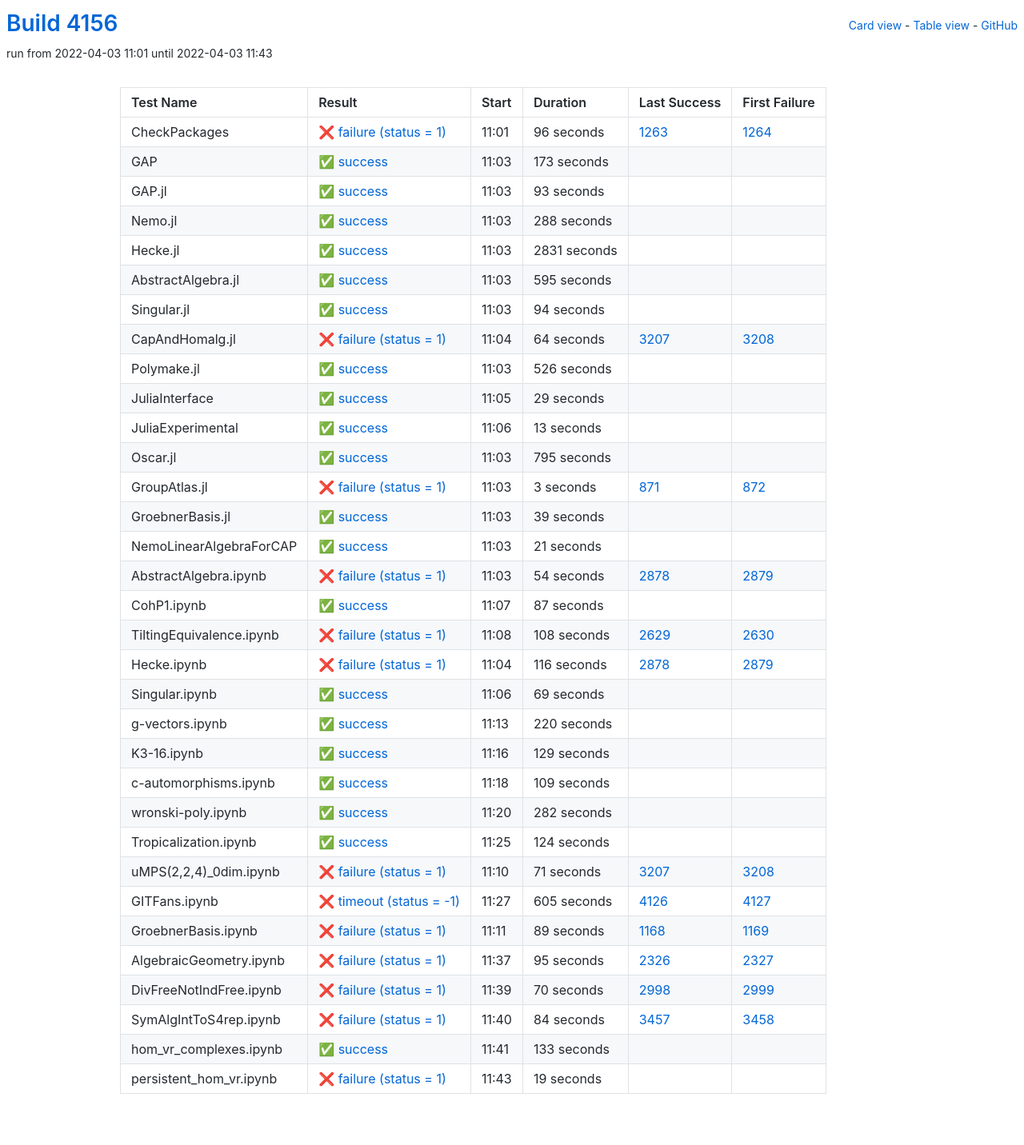
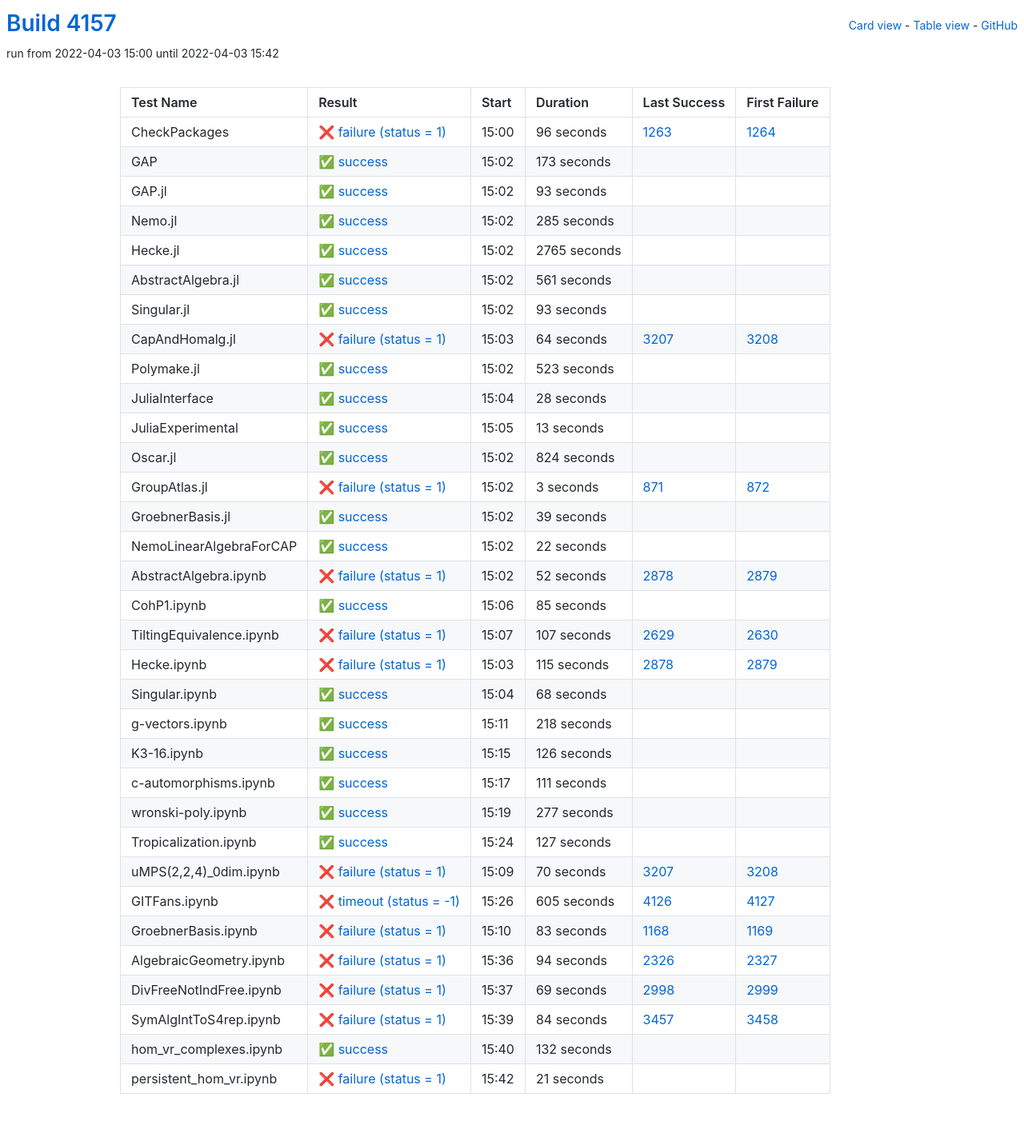
Before and after one commit to oscar-system/oscar-ci-status-stable, a Jekyll site: the page built from table.html, in a window 1280 px wide. Shown: the whole page at 80% size. Built offline with Jekyll 4.4.1, drawn with Linux system fonts in a browser that asks for light colours.

Commit message:
Build #4157

```diff
--- a/_data/ci.yml
+++ b/_data/ci.yml
@@ -1,6 +1,6 @@
 ---
-build: 4156
-build_url: https://oscarci.mathematik.uni-kl.de/job/oscar-stable/4156/
+build: 4157
+build_url: https://oscarci.mathematik.uni-kl.de/job/oscar-stable/4157/
 job: oscar-stable
 organization: oscar-system
 repo: oscar-ci-status-stable
@@ -8,8 +8,8 @@ repourl: https://github.com/oscar-system/oscar-ci-status-stable
 tests:
 - name: CheckPackages
   id: checkpackages
-  log: https://oscarci.mathematik.uni-kl.de/job/oscar-stable/4156/artifact/logs/build-4156/CheckPackages.log
-  start: 2022-04-03 11:01
+  log: https://oscarci.mathematik.uni-kl.de/job/oscar-stable/4157/artifact/logs/build-4157/CheckPackages.log
+  start: 2022-04-03 15:00
   success: false
   exitcode: 1
   status: failure
@@ -20,8 +20,8 @@ tests:
   first_failure_url: https://oscarci.mathematik.uni-kl.de/job/oscar-stable/1264/
 - name: GAP
   id: gap
-  log: https://oscarci.mathematik.uni-kl.de/job/oscar-stable/4156/artifact/logs/build-4156/GAP.log
-  start: 2022-04-03 11:03
+  log: https://oscarci.mathematik.uni-kl.de/job/oscar-stable/4157/artifact/logs/build-4157/GAP.log
+  start: 2022-04-03 15:02
   success: true
   exitcode: 0
   status: success
@@ -32,8 +32,8 @@ tests:
   first_failure_url:
 - name: GAP.jl
   id: gap-jl
-  log: https://oscarci.mathematik.uni-kl.de/job/oscar-stable/4156/artifact/logs/build-4156/GAP.jl.log
-  start: 2022-04-03 11:03
+  log: https://oscarci.mathematik.uni-kl.de/job/oscar-stable/4157/artifact/logs/build-4157/GAP.jl.log
+  start: 2022-04-03 15:02
   success: true
   exitcode: 0
   status: success
@@ -44,56 +44,56 @@ tests:
   first_failure_url:
 - name: Nemo.jl
   id: nemo-jl
-  log: https://oscarci.mathematik.uni-kl.de/job/oscar-stable/4156/artifact/logs/build-4156/Nemo.jl.log
-  start: 2022-04-03 11:03
+  log: https://oscarci.mathematik.uni-kl.de/job/oscar-stable/4157/artifact/logs/build-4157/Nemo.jl.log
+  start: 2022-04-03 15:02
   success: true
   exitcode: 0
   status: success
-  duration: 288
+  duration: 285
   last_success: false
   last_success_url:
   first_failure: false
   first_failure_url:
 - name: Hecke.jl
   id: hecke-jl
-  log: https://oscarci.mathematik.uni-kl.de/job/oscar-stable/4156/artifact/logs/build-4156/Hecke.jl.log
-  start: 2022-04-03 11:03
+  log: https://oscarci.mathematik.uni-kl.de/job/oscar-stable/4157/artifact/logs/build-4157/Hecke.jl.log
+  start: 2022-04-03 15:02
   success: true
   exitcode: 0
   status: success
-  duration: 2831
+  duration: 2765
   last_success: false
   last_success_url:
   first_failure: false
   first_failure_url:
 - name: AbstractAlgebra.jl
   id: abstractalgebra-jl
-  log: https://oscarci.mathematik.uni-kl.de/job/oscar-stable/4156/artifact/logs/build-4156/AbstractAlgebra.jl.log
-  start: 2022-04-03 11:03
+  log: https://oscarci.mathematik.uni-kl.de/job/oscar-stable/4157/artifact/logs/build-4157/AbstractAlgebra.jl.log
+  start: 2022-04-03 15:02
   success: true
   exitcode: 0
   status: success
-  duration: 595
+  duration: 561
   last_success: false
   last_success_url:
   first_failure: false
   first_failure_url:
 - name: Singular.jl
   id: singular-jl
-  log: https://oscarci.mathematik.uni-kl.de/job/oscar-stable/4156/artifact/logs/build-4156/Singular.jl.log
-  start: 2022-04-03 11:03
+  log: https://oscarci.mathematik.uni-kl.de/job/oscar-stable/4157/artifact/logs/build-4157/Singular.jl.log
+  start: 2022-04-03 15:02
   success: true
   exitcode: 0
   status: success
-  duration: 94
+  duration: 93
   last_success: false
   last_success_url:
   first_failure: false
   first_failure_url:
 - name: CapAndHomalg.jl
   id: capandhomalg-jl
-  log: https://oscarci.mathematik.uni-kl.de/job/oscar-stable/4156/artifact/logs/build-4156/CapAndHomalg.jl.log
-  start: 2022-04-03 11:04
+  log: https://oscarci.mathematik.uni-kl.de/job/oscar-stable/4157/artifact/logs/build-4157/CapAndHomalg.jl.log
+  start: 2022-04-03 15:03
   success: false
   exitcode: 1
   status: failure
@@ -104,32 +104,32 @@ tests:
   first_failure_url: https://oscarci.mathematik.uni-kl.de/job/oscar-stable/3208/
 - name: Polymake.jl
   id: polymake-jl
-  log: https://oscarci.mathematik.uni-kl.de/job/oscar-stable/4156/artifact/logs/build-4156/Polymake.jl.log
-  start: 2022-04-03 11:03
+  log: https://oscarci.mathematik.uni-kl.de/job/oscar-stable/4157/artifact/logs/build-4157/Polymake.jl.log
+  start: 2022-04-03 15:02
   success: true
   exitcode: 0
   status: success
-  duration: 526
+  duration: 523
   last_success: false
   last_success_url:
   first_failure: false
   first_failure_url:
 - name: JuliaInterface
   id: juliainterface
-  log: https://oscarci.mathematik.uni-kl.de/job/oscar-stable/4156/artifact/logs/build-4156/JuliaInterface.log
-  start: 2022-04-03 11:05
+  log: https://oscarci.mathematik.uni-kl.de/job/oscar-stable/4157/artifact/logs/build-4157/JuliaInterface.log
+  start: 2022-04-03 15:04
   success: true
   exitcode: 0
   status: success
-  duration: 29
+  duration: 28
   last_success: false
   last_success_url:
   first_failure: false
   first_failure_url:
 - name: JuliaExperimental
   id: juliaexperimental
-  log: https://oscarci.mathematik.uni-kl.de/job/oscar-stable/4156/artifact/logs/build-4156/JuliaExperimental.log
-  start: 2022-04-03 11:06
+  log: https://oscarci.mathematik.uni-kl.de/job/oscar-stable/4157/artifact/logs/build-4157/JuliaExperimental.log
+  start: 2022-04-03 15:05
   success: true
   exitcode: 0
   status: success
@@ -140,20 +140,20 @@ tests:
   first_failure_url:
 - name: Oscar.jl
   id: oscar-jl
-  log: https://oscarci.mathematik.uni-kl.de/job/oscar-stable/4156/artifact/logs/build-4156/Oscar.jl.log
-  start: 2022-04-03 11:03
+  log: https://oscarci.mathematik.uni-kl.de/job/oscar-stable/4157/artifact/logs/build-4157/Oscar.jl.log
+  start: 2022-04-03 15:02
   success: true
   exitcode: 0
   status: success
-  duration: 795
+  duration: 824
   last_success: false
   last_success_url:
   first_failure: false
   first_failure_url:
 - name: GroupAtlas.jl
   id: groupatlas-jl
-  log: https://oscarci.mathematik.uni-kl.de/job/oscar-stable/4156/artifact/logs/build-4156/GroupAtlas.jl.log
-  start: 2022-04-03 11:03
+  log: https://oscarci.mathematik.uni-kl.de/job/oscar-stable/4157/artifact/logs/build-4157/GroupAtlas.jl.log
+  start: 2022-04-03 15:02
   success: false
   exitcode: 1
   status: failure
@@ -164,8 +164,8 @@ tests:
   first_failure_url: https://oscarci.mathematik.uni-kl.de/job/oscar-stable/872/
 - name: GroebnerBasis.jl
   id: groebnerbasis-jl
-  log: https://oscarci.mathematik.uni-kl.de/job/oscar-stable/4156/artifact/logs/build-4156/GroebnerBasis.jl.log
-  start: 2022-04-03 11:03
+  log: https://oscarci.mathematik.uni-kl.de/job/oscar-stable/4157/artifact/logs/build-4157/GroebnerBasis.jl.log
+  start: 2022-04-03 15:02
   success: true
   exitcode: 0
   status: success
@@ -176,152 +176,152 @@ tests:
   first_failure_url:
 - name: NemoLinearAlgebraForCAP
   id: nemolinearalgebraforcap
-  log: https://oscarci.mathematik.uni-kl.de/job/oscar-stable/4156/artifact/logs/build-4156/NemoLinearAlgebraForCAP.log
-  start: 2022-04-03 11:03
+  log: https://oscarci.mathematik.uni-kl.de/job/oscar-stable/4157/artifact/logs/build-4157/NemoLinearAlgebraForCAP.log
+  start: 2022-04-03 15:02
   success: true
   exitcode: 0
   status: success
-  duration: 21
+  duration: 22
   last_success: false
   last_success_url:
   first_failure: false
   first_failure_url:
 - name: AbstractAlgebra.ipynb
   id: abstractalgebra-ipynb
-  log: https://oscarci.mathematik.uni-kl.de/job/oscar-stable/4156/artifact/logs/build-4156/AbstractAlgebra.ipynb.log
-  start: 2022-04-03 11:03
+  log: https://oscarci.mathematik.uni-kl.de/job/oscar-stable/4157/artifact/logs/build-4157/AbstractAlgebra.ipynb.log
+  start: 2022-04-03 15:02
   success: false
   exitcode: 1
   status: failure
-  duration: 54
+  duration: 52
   last_success: 2878
   last_success_url: https://oscarci.mathematik.uni-kl.de/job/oscar-stable/2878/
   first_failure: 2879
   first_failure_url: https://oscarci.mathematik.uni-kl.de/job/oscar-stable/2879/
 - name: CohP1.ipynb
   id: cohp1-ipynb
-  log: https://oscarci.mathematik.uni-kl.de/job/oscar-stable/4156/artifact/logs/build-4156/CohP1.ipynb.log
-  start: 2022-04-03 11:07
+  log: https://oscarci.mathematik.uni-kl.de/job/oscar-stable/4157/artifact/logs/build-4157/CohP1.ipynb.log
+  start: 2022-04-03 15:06
   success: true
   exitcode: 0
   status: success
-  duration: 87
+  duration: 85
   last_success: false
   last_success_url:
   first_failure: false
   first_failure_url:
 - name: TiltingEquivalence.ipynb
   id: tiltingequivalence-ipynb
-  log: https://oscarci.mathematik.uni-kl.de/job/oscar-stable/4156/artifact/logs/build-4156/TiltingEquivalence.ipynb.log
-  start: 2022-04-03 11:08
+  log: https://oscarci.mathematik.uni-kl.de/job/oscar-stable/4157/artifact/logs/build-4157/TiltingEquivalence.ipynb.log
+  start: 2022-04-03 15:07
   success: false
   exitcode: 1
   status: failure
-  duration: 108
+  duration: 107
   last_success: 2629
   last_success_url: https://oscarci.mathematik.uni-kl.de/job/oscar-stable/2629/
   first_failure: 2630
   first_failure_url: https://oscarci.mathematik.uni-kl.de/job/oscar-stable/2630/
 - name: Hecke.ipynb
   id: hecke-ipynb
-  log: https://oscarci.mathematik.uni-kl.de/job/oscar-stable/4156/artifact/logs/build-4156/Hecke.ipynb.log
-  start: 2022-04-03 11:04
+  log: https://oscarci.mathematik.uni-kl.de/job/oscar-stable/4157/artifact/logs/build-4157/Hecke.ipynb.log
+  start: 2022-04-03 15:03
   success: false
   exitcode: 1
   status: failure
-  duration: 116
+  duration: 115
   last_success: 2878
   last_success_url: https://oscarci.mathematik.uni-kl.de/job/oscar-stable/2878/
   first_failure: 2879
   first_failure_url: https://oscarci.mathematik.uni-kl.de/job/oscar-stable/2879/
 - name: Singular.ipynb
   id: singular-ipynb
-  log: https://oscarci.mathematik.uni-kl.de/job/oscar-stable/4156/artifact/logs/build-4156/Singular.ipynb.log
-  start: 2022-04-03 11:06
+  log: https://oscarci.mathematik.uni-kl.de/job/oscar-stable/4157/artifact/logs/build-4157/Singular.ipynb.log
+  start: 2022-04-03 15:04
   success: true
   exitcode: 0
   status: success
-  duration: 69
+  duration: 68
   last_success: false
   last_success_url:
   first_failure: false
   first_failure_url:
 - name: g-vectors.ipynb
   id: g-vectors-ipynb
-  log: https://oscarci.mathematik.uni-kl.de/job/oscar-stable/4156/artifact/logs/build-4156/g-vectors.ipynb.log
-  start: 2022-04-03 11:13
+  log: https://oscarci.mathematik.uni-kl.de/job/oscar-stable/4157/artifact/logs/build-4157/g-vectors.ipynb.log
+  start: 2022-04-03 15:11
   success: true
   exitcode: 0
   status: success
-  duration: 220
+  duration: 218
   last_success: false
   last_success_url:
   first_failure: false
   first_failure_url:
 - name: K3-16.ipynb
   id: k3-16-ipynb
-  log: https://oscarci.mathematik.uni-kl.de/job/oscar-stable/4156/artifact/logs/build-4156/K3-16.ipynb.log
-  start: 2022-04-03 11:16
+  log: https://oscarci.mathematik.uni-kl.de/job/oscar-stable/4157/artifact/logs/build-4157/K3-16.ipynb.log
+  start: 2022-04-03 15:15
   success: true
   exitcode: 0
   status: success
-  duration: 129
+  duration: 126
   last_success: false
   last_success_url:
   first_failure: false
   first_failure_url:
 - name: c-automorphisms.ipynb
   id: c-automorphisms-ipynb
-  log: https://oscarci.mathematik.uni-kl.de/job/oscar-stable/4156/artifact/logs/build-4156/c-automorphisms.ipynb.log
-  start: 2022-04-03 11:18
+  log: https://oscarci.mathematik.uni-kl.de/job/oscar-stable/4157/artifact/logs/build-4157/c-automorphisms.ipynb.log
+  start: 2022-04-03 15:17
   success: true
   exitcode: 0
   status: success
-  duration: 109
+  duration: 111
   last_success: false
   last_success_url:
   first_failure: false
   first_failure_url:
 - name: wronski-poly.ipynb
   id: wronski-poly-ipynb
-  log: https://oscarci.mathematik.uni-kl.de/job/oscar-stable/4156/artifact/logs/build-4156/wronski-poly.ipynb.log
-  start: 2022-04-03 11:20
+  log: https://oscarci.mathematik.uni-kl.de/job/oscar-stable/4157/artifact/logs/build-4157/wronski-poly.ipynb.log
+  start: 2022-04-03 15:19
   success: true
   exitcode: 0
   status: success
-  duration: 282
+  duration: 277
   last_success: false
   last_success_url:
   first_failure: false
   first_failure_url:
 - name: Tropicalization.ipynb
   id: tropicalization-ipynb
-  log: https://oscarci.mathematik.uni-kl.de/job/oscar-stable/4156/artifact/logs/build-4156/Tropicalization.ipynb.log
-  start: 2022-04-03 11:25
+  log: https://oscarci.mathematik.uni-kl.de/job/oscar-stable/4157/artifact/logs/build-4157/Tropicalization.ipynb.log
+  start: 2022-04-03 15:24
   success: true
   exitcode: 0
   status: success
-  duration: 124
+  duration: 127
   last_success: false
   last_success_url:
   first_failure: false
   first_failure_url:
 - name: uMPS(2,2,4)_0dim.ipynb
   id: umps-2-2-4-0dim-ipynb
-  log: https://oscarci.mathematik.uni-kl.de/job/oscar-stable/4156/artifact/logs/build-4156/uMPS-2-2-4-_0dim.ipynb.log
-  start: 2022-04-03 11:10
+  log: https://oscarci.mathematik.uni-kl.de/job/oscar-stable/4157/artifact/logs/build-4157/uMPS-2-2-4-_0dim.ipynb.log
+  start: 2022-04-03 15:09
   success: false
   exitcode: 1
   status: failure
-  duration: 71
+  duration: 70
   last_success: 3207
   last_success_url: https://oscarci.mathematik.uni-kl.de/job/oscar-stable/3207/
   first_failure: 3208
   first_failure_url: https://oscarci.mathematik.uni-kl.de/job/oscar-stable/3208/
 - name: GITFans.ipynb
   id: gitfans-ipynb
-  log: https://oscarci.mathematik.uni-kl.de/job/oscar-stable/4156/artifact/logs/build-4156/GITFans.ipynb.log
-  start: 2022-04-03 11:27
+  log: https://oscarci.mathematik.uni-kl.de/job/oscar-stable/4157/artifact/logs/build-4157/GITFans.ipynb.log
+  start: 2022-04-03 15:26
   success: false
   exitcode: -1
   status: timeout
@@ -332,44 +332,44 @@ tests:
   first_failure_url: https://oscarci.mathematik.uni-kl.de/job/oscar-stable/4127/
 - name: GroebnerBasis.ipynb
   id: groebnerbasis-ipynb
-  log: https://oscarci.mathematik.uni-kl.de/job/oscar-stable/4156/artifact/logs/build-4156/GroebnerBasis.ipynb.log
-  start: 2022-04-03 11:11
+  log: https://oscarci.mathematik.uni-kl.de/job/oscar-stable/4157/artifact/logs/build-4157/GroebnerBasis.ipynb.log
+  start: 2022-04-03 15:10
   success: false
   exitcode: 1
   status: failure
-  duration: 89
+  duration: 83
   last_success: 1168
   last_success_url: https://oscarci.mathematik.uni-kl.de/job/oscar-stable/1168/
   first_failure: 1169
   first_failure_url: https://oscarci.mathematik.uni-kl.de/job/oscar-stable/1169/
 - name: AlgebraicGeometry.ipynb
   id: algebraicgeometry-ipynb
-  log: https://oscarci.mathematik.uni-kl.de/job/oscar-stable/4156/artifact/logs/build-4156/AlgebraicGeometry.ipynb.log
-  start: 2022-04-03 11:37
+  log: https://oscarci.mathematik.uni-kl.de/job/oscar-stable/4157/artifact/logs/build-4157/AlgebraicGeometry.ipynb.log
+  start: 2022-04-03 15:36
   success: false
   exitcode: 1
   status: failure
-  duration: 95
+  duration: 94
   last_success: 2326
   last_success_url: https://oscarci.mathematik.uni-kl.de/job/oscar-stable/2326/
   first_failure: 2327
   first_failure_url: https://oscarci.mathematik.uni-kl.de/job/oscar-stable/2327/
 - name: DivFreeNotIndFree.ipynb
   id: divfreenotindfree-ipynb
-  log: https://oscarci.mathematik.uni-kl.de/job/oscar-stable/4156/artifact/logs/build-4156/DivFreeNotIndFree.ipynb.log
-  start: 2022-04-03 11:39
+  log: https://oscarci.mathematik.uni-kl.de/job/oscar-stable/4157/artifact/logs/build-4157/DivFreeNotIndFree.ipynb.log
+  start: 2022-04-03 15:37
   success: false
   exitcode: 1
   status: failure
-  duration: 70
+  duration: 69
   last_success: 2998
   last_success_url: https://oscarci.mathematik.uni-kl.de/job/oscar-stable/2998/
   first_failure: 2999
   first_failure_url: https://oscarci.mathematik.uni-kl.de/job/oscar-stable/2999/
 - name: SymAlgIntToS4rep.ipynb
   id: symalginttos4rep-ipynb
-  log: https://oscarci.mathematik.uni-kl.de/job/oscar-stable/4156/artifact/logs/build-4156/SymAlgIntToS4rep.ipynb.log
-  start: 2022-04-03 11:40
+  log: https://oscarci.mathematik.uni-kl.de/job/oscar-stable/4157/artifact/logs/build-4157/SymAlgIntToS4rep.ipynb.log
+  start: 2022-04-03 15:39
   success: false
   exitcode: 1
   status: failure
@@ -380,24 +380,24 @@ tests:
   first_failure_url: https://oscarci.mathematik.uni-kl.de/job/oscar-stable/3458/
 - name: hom_vr_complexes.ipynb
   id: hom-vr-complexes-ipynb
-  log: https://oscarci.mathematik.uni-kl.de/job/oscar-stable/4156/artifact/logs/build-4156/hom_vr_complexes.ipynb.log
-  start: 2022-04-03 11:41
+  log: https://oscarci.mathematik.uni-kl.de/job/oscar-stable/4157/artifact/logs/build-4157/hom_vr_complexes.ipynb.log
+  start: 2022-04-03 15:40
   success: true
   exitcode: 0
   status: success
-  duration: 133
+  duration: 132
   last_success: false
   last_success_url:
   first_failure: false
   first_failure_url:
 - name: persistent_hom_vr.ipynb
   id: persistent-hom-vr-ipynb
-  log: https://oscarci.mathematik.uni-kl.de/job/oscar-stable/4156/artifact/logs/build-4156/persistent_hom_vr.ipynb.log
-  start: 2022-04-03 11:43
+  log: https://oscarci.mathematik.uni-kl.de/job/oscar-stable/4157/artifact/logs/build-4157/persistent_hom_vr.ipynb.log
+  start: 2022-04-03 15:42
   success: false
   exitcode: 1
   status: failure
-  duration: 19
+  duration: 21
   last_success: false
   last_success_url:
   first_failure: false
```
Also changed, not shown: README.md.
